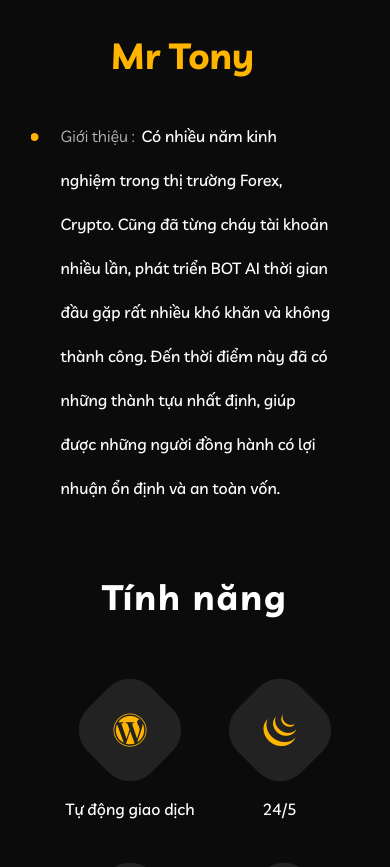
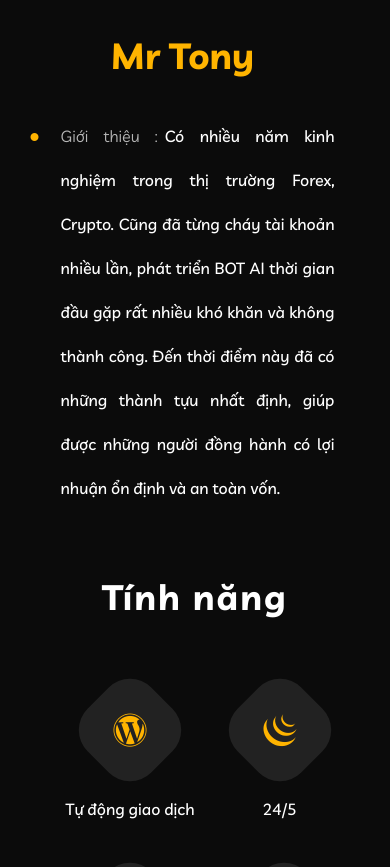
Before and after one commit to Edzdw/PixiuGroup, a Next.js app: page / in a window 390 px wide. Shown: the part 1482-2349 px from the top of the page. Built offline with nearby package versions, Linux system fonts and the light colour scheme.

Commit message:
edit responsive

```diff
--- a/public/css/style.css
+++ b/public/css/style.css
@@ -754,7 +754,7 @@ header .mobile-menu {
 
 .about .infos ul li>span,
 .about .infos ul li>span>span {
-  overflow: hidden;
+  /* overflow: hidden; */
   display: block;
   white-space: nowrap;
   position: relative;
@@ -2372,6 +2372,7 @@ button#hide {
     margin: 0 auto;
     justify-content: center;
     max-width: 360px;
+    text-align: justify;
   }
 
   .about .skills .skills-content {
```
